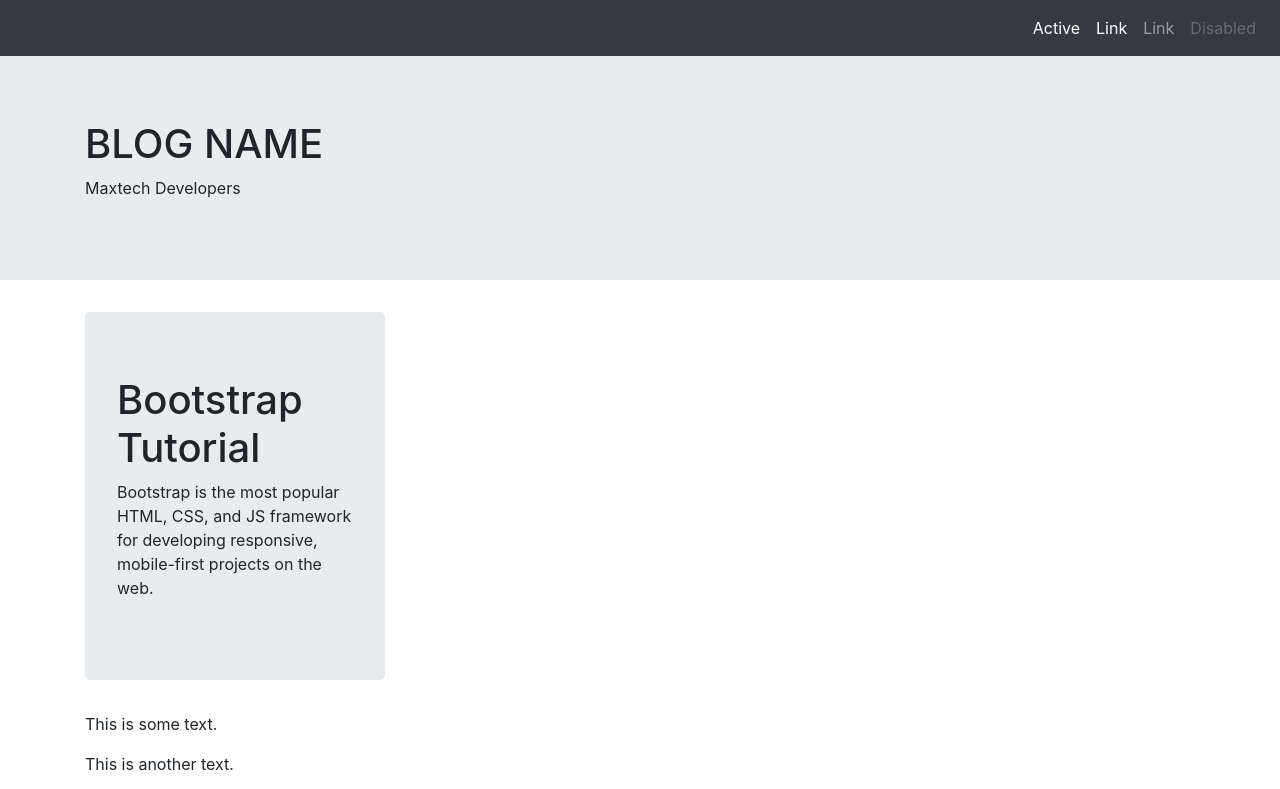
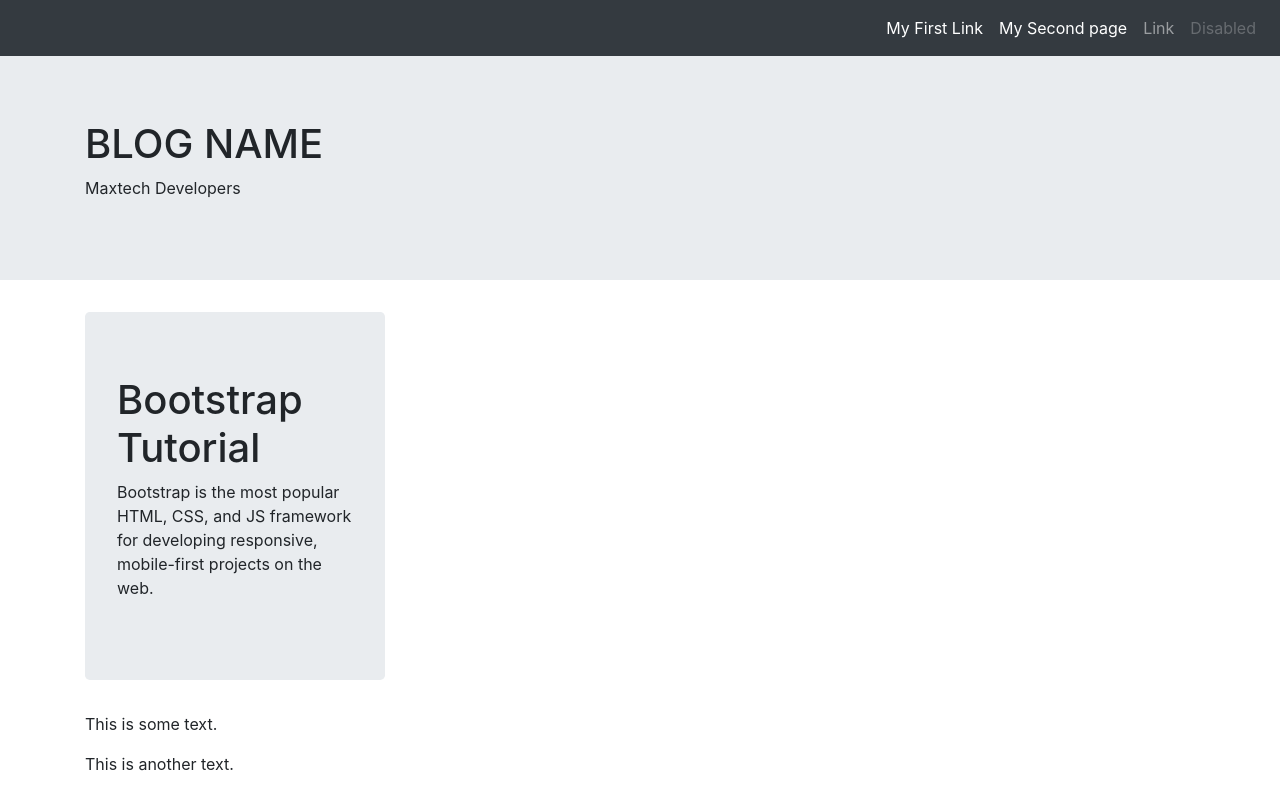
Before and after one commit to quynhhnnguyen/Blog-Exercise, a plain HTML site: page index.html in a window 1280 px wide. Shown: the top 789 px of the page. Drawn offline with nearby package versions, Linux system fonts and the light colour scheme.

Commit message:
Updated by developer

```diff
--- a/index.html
+++ b/index.html
@@ -17,10 +17,10 @@
    <nav class="navbar navbar-expand-sm bg-dark navbar-dark justify-content-end">
   <ul class="navbar-nav">
     <li class="nav-item active">
-      <a class="nav-link" href="page1.html">Active</a>
+      <a class="nav-link" href="page1.html">My First Link</a>
     </li>
     <li class="nav-item active">
-      <a class="nav-link" href="#">Link</a>
+      <a class="nav-link" href="page2.html">My Second page</a>
     </li>
     <li class="nav-item">
       <a class="nav-link" href="#">Link</a>
```
Also changed, not shown: page2.html (+12 -0 lines).
